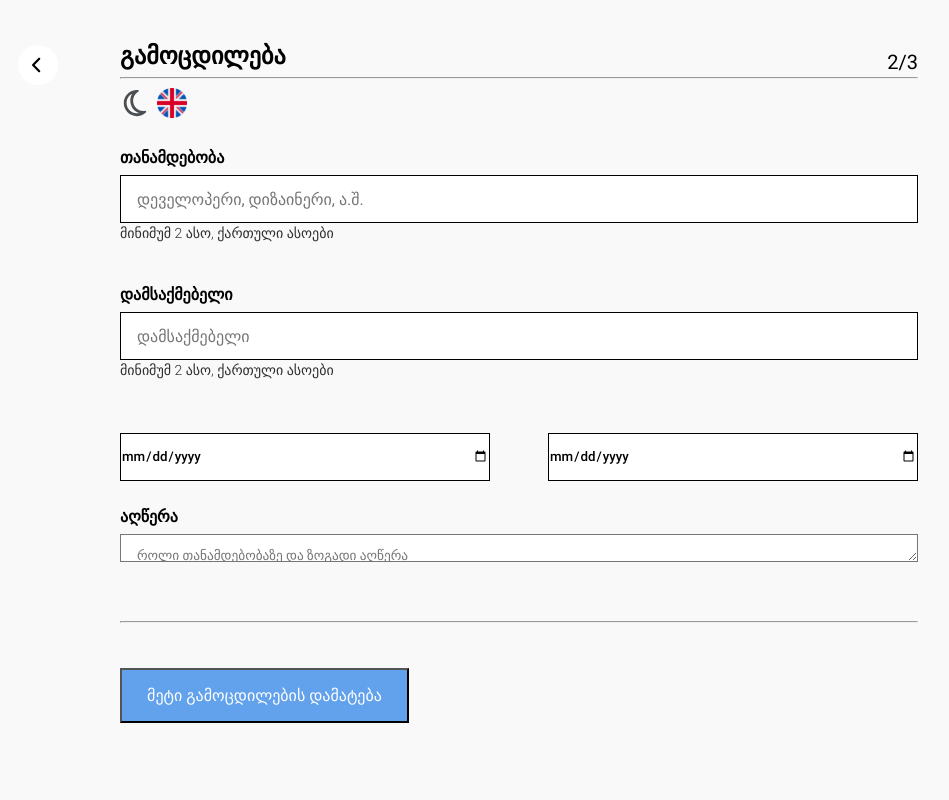
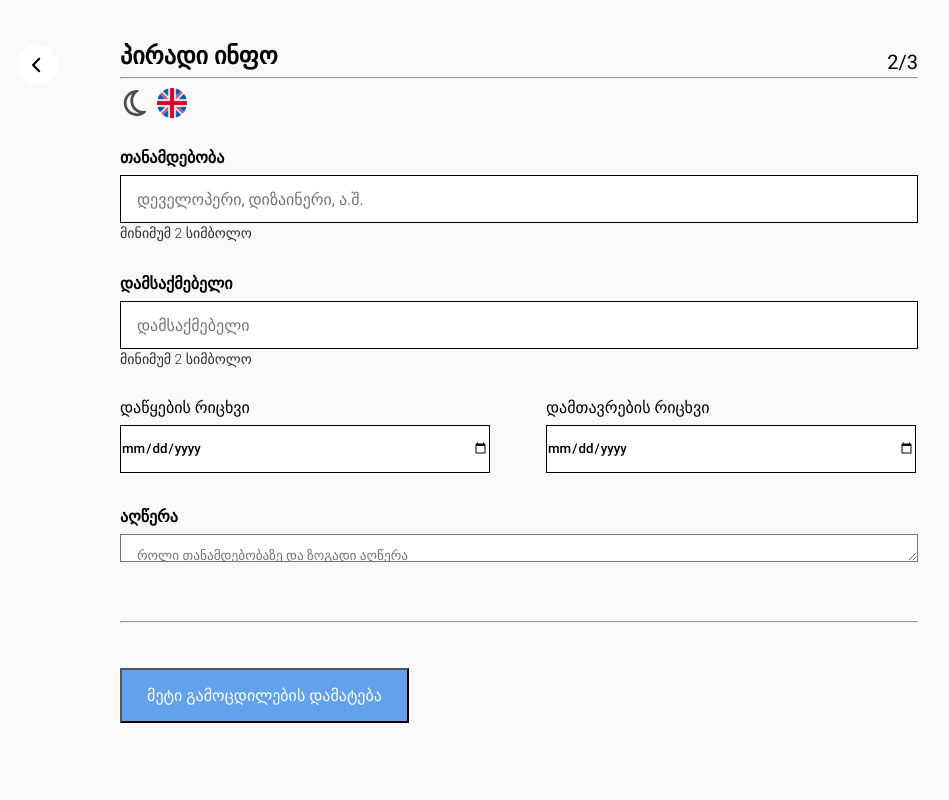
Before and after one commit to sabaPhruidze/CVRESUME, a React (Create React App) app: page / in a window 1280 px wide. Shown: the top 800 px of the page, without its empty margins (30-979 px from the left). Built offline with nearby package versions, Linux system fonts and the light colour scheme.

Commit message:
I currently updated the dateContainer class also and start the textArea part

```diff
--- a/src/Components/DataMap/Replay.tsx
+++ b/src/Components/DataMap/Replay.tsx
@@ -201,6 +201,7 @@ export function HeadlineDivCustom() {
         </p>
         <p style={{ fontSize: "20px" }}>{numberChanger(cPage)}</p>
       </div>
+      <hr style={{ marginBottom: "69px" }} />
     </>
   );
 }
@@ -657,3 +658,167 @@ export function PersonButtonReplay() {
     </>
   );
 }
+
+// Experience
+export function ExperiencePositionEmployerInput() {
+  const useAppContext0 = useContext(context);
+  const {
+    cBGColor,
+    cLanguage,
+    cVisible,
+    cPosition,
+    sPosition,
+    cCorrect5,
+    cCorrect6,
+    cEmployer,
+    sEmployer,
+  } = useAppContext0;
+  const experienceData = [
+    {
+      fullDivName: infoUpdateStyles.position,
+      content: languageChanger(cLanguage, "თანამდებობა", "Position"),
+      htmlForId: "position",
+      set: sPosition,
+      value: cPosition,
+      inputPlaceHolder: languageChanger(
+        cLanguage,
+        "დეველოპერი, დიზაინერი, ა.შ.",
+        "Developer, designer, etc."
+      ),
+      borderCorrect: cCorrect5,
+    },
+    {
+      fullDivName: infoUpdateStyles.employer,
+      content: !cLanguage ? "დამსაქმებელი" : "Employer",
+      htmlForId: "employer",
+      set: sEmployer,
+      value: cEmployer,
+      inputPlaceHolder: !cLanguage ? "დამსაქმებელი" : "Employer",
+      borderCorrect: cCorrect6,
+    },
+  ];
+  // const experienceData1 = [
+  //   {
+  //     fullDivName: infoUpdateStyles.position,
+  //     content: !cLanguage ? "თანამდებობა" : "Position",
+  //     htmlForId: "position",
+  //     set: sPosition1,
+  //     value: cPosition1,
+  //     inputPlaceHolder: !cLanguage
+  //       ? "დეველოპერი, დიზაინერი, ა.შ."
+  //       : "Developer, designer, etc.",
+  //     borderCorrect: cCorrect,
+  //   },
+  //   {
+  //     fullDivName: infoUpdateStyles.employer,
+  //     content: !cLanguage ? "დამსაქმებელი" : "Employer",
+  //     htmlForId: "employer",
+  //     set: sEmployer1,
+  //     value: cEmployer1,
+  //     inputPlaceHolder: !cLanguage ? "დამსაქმებელი" : "Employer",
+  //     borderCorrect: cCorrect,
+  //   },
+  // ];
+  return (
+    <>
+      {experienceData.map((data: any, idx: any) => {
+        return (
+          <div className={data.fullDivName} key={idx}>
+            <label
+              htmlFor={data.htmlForId}
+              className={CommonStyles.labelStandard}
+            >
+              {data.content}
+            </label>
+            <input
+              type="text"
+              placeholder={data.inputPlaceHolder}
+              id={data.htmlForId}
+              className={CommonStyles.inputStandard}
+              style={{
+                border: !cVisible
+                  ? cBGColor
+                    ? "1px solid white"
+                    : "1px solid black"
+                  : data.borderCorrect
+                  ? "1px solid #98E37E"
+                  : "1px solid #EF5050",
+                backgroundColor: cBGColor ? "black" : "white",
+                color: cBGColor ? "white" : "black",
+              }}
+              value={data.value}
+              onChange={(event) => data.set(event.target.value)}
+            />
+            <span className={CommonStyles.spanStandard}>
+              {languageChanger(
+                cLanguage,
+                "მინიმუმ 2 სიმბოლო",
+                "At least 2 symbols"
+              )}
+            </span>
+          </div>
+        );
+      })}
+    </>
+  );
+}
+export function InputReplayExperienceRow() {
+  const useAppContext0 = useContext(context);
+  const { cLanguage, sStartDate, cStartDate, cEndDate, sEndDate } =
+    useAppContext0;
+  const dataMap = [
+    {
+      labelHtmlFor: "startDate",
+      labelContent: languageChanger(
+        cLanguage,
+        "დაწყების რიცხვი",
+        "Start number"
+      ),
+      onChange: (e: any) => sStartDate(e.target.value),
+      value: cStartDate,
+      key: 0,
+    },
+    {
+      labelHtmlFor: "EndDate",
+      labelContent: languageChanger(
+        cLanguage,
+        "დამთავრების რიცხვი",
+        "End date"
+      ),
+      onChange: (e: any) => sEndDate(e.target.value),
+      value: cEndDate,
+      key: 1,
+    },
+  ];
+  return (
+    <div className={infoUpdateStyles.dateContainer}>
+      <>
+        {dataMap.map((data: any) => {
+          return (
+            <div
+              key={data.key}
+              style={{
+                marginRight: data.key === 0 ? "28px" : "",
+                marginLeft: data.key === 1 ? "28px" : "",
+              }}
+            >
+              <label
+                htmlFor={data.labelHtmlFor}
+                style={{ marginBottom: "8px" }}
+              >
+                {data.labelContent}
+              </label>
+              <input
+                type="date"
+                className={infoUpdateStyles.calendarInput}
+                onChange={data.onChange}
+                value={data.value}
+                id={data.labelHtmlFor}
+              />
+            </div>
+          );
+        })}
+      </>
+    </div>
+  );
+}
--- a/src/Components/InfoUpdateComponents/Experience.tsx
+++ b/src/Components/InfoUpdateComponents/Experience.tsx
@@ -5,7 +5,12 @@ import { infoUpdateContext } from "../InfoUpdate";
 import CommonInput from "./CommonInput";
 import CorrectWrongComponent from "./CorrectWrongComponent";
 
-import { ImgReplayCustom } from "../DataMap/Replay";
+import {
+  HeadlineDivCustom,
+  ImgReplayCustom,
+  ExperiencePositionEmployerInput,
+  InputReplayExperienceRow,
+} from "../DataMap/Replay";
 
 import georgiaFlag from "../../Assets/Img/common/georgia.png";
 import unitedKingdomFlag from "../../Assets/Img/common/unitedKingdom.png";
@@ -152,50 +157,29 @@ export default function Personal() {
   const textAreaRef2 = useRef<any>("");
   const textAreaRef3 = useRef<any>("");
   const addMoreExperienceRef = useRef<any>("");
-  const experienceData = [
-    {
-      fullDivName: infoUpdateStyles.position,
-      content: !cLanguage ? "თანამდებობა" : "Position",
-      htmlForId: "position",
-      set: sPosition,
-      value: cPosition,
-      inputPlaceHolder: !cLanguage
-        ? "დეველოპერი, დიზაინერი, ა.შ."
-        : "Developer, designer, etc.",
-      borderCorrect: cCorrect,
-    },
-    {
-      fullDivName: infoUpdateStyles.employer,
-      content: !cLanguage ? "დამსაქმებელი" : "Employer",
-      htmlForId: "employer",
-      set: sEmployer,
-      value: cEmployer,
-      inputPlaceHolder: !cLanguage ? "დამსაქმებელი" : "Employer",
-      borderCorrect: cCorrect,
-    },
-  ];
-  const experienceData1 = [
-    {
-      fullDivName: infoUpdateStyles.position,
-      content: !cLanguage ? "თანამდებობა" : "Position",
-      htmlForId: "position",
-      set: sPosition1,
-      value: cPosition1,
-      inputPlaceHolder: !cLanguage
-        ? "დეველოპერი, დიზაინერი, ა.შ."
-        : "Developer, designer, etc.",
-      borderCorrect: cCorrect,
-    },
-    {
-      fullDivName: infoUpdateStyles.employer,
-      content: !cLanguage ? "დამსაქმებელი" : "Employer",
-      htmlForId: "employer",
-      set: sEmployer1,
-      value: cEmployer1,
-      inputPlaceHolder: !cLanguage ? "დამსაქმებელი" : "Employer",
-      borderCorrect: cCorrect,
-    },
-  ];
+  // const experienceData = [
+  //   {
+  //     fullDivName: infoUpdateStyles.position,
+  //     content: !cLanguage ? "თანამდებობა" : "Position",
+  //     htmlForId: "position",
+  //     set: sPosition,
+  //     value: cPosition,
+  //     inputPlaceHolder: !cLanguage
+  //       ? "დეველოპერი, დიზაინერი, ა.შ."
+  //       : "Developer, designer, etc.",
+  //     borderCorrect: cCorrect,
+  //   },
+  //   {
+  //     fullDivName: infoUpdateStyles.employer,
+  //     content: !cLanguage ? "დამსაქმებელი" : "Employer",
+  //     htmlForId: "employer",
+  //     set: sEmployer,
+  //     value: cEmployer,
+  //     inputPlaceHolder: !cLanguage ? "დამსაქმებელი" : "Employer",
+  //     borderCorrect: cCorrect,
+  //   },
+  // ];
+
   useEffect(() => {
     sVisible(false);
   }, []);
@@ -236,81 +220,11 @@ export default function Personal() {
       </MyExperienceContext.Provider>
       <ImgReplayCustom />
       <div className={CommonStyles.skeleton}>
-        <div className={CommonStyles.headline}>
-          <p
-            style={{
-              fontSize: "24px",
-              marginBottom: "12px",
-              fontWeight: "700",
-            }}
-          >
-            {languageChanger("გამოცდილება", "Experience")}
-          </p>
-          <p
-            style={{
-              fontSize: "20px",
-            }}
-          >
-            2/3
-          </p>
+        <HeadlineDivCustom />
+        <div className={infoUpdateStyles.positionEmployerInput}>
+          <ExperiencePositionEmployerInput />
         </div>
-        <hr style={{ marginBottom: "69px" }} />
-        <div className={infoUpdateStyles.positionEmployerInput}>
-          {experienceData.map((data: any, idx: any) => {
-            return (
-              <div className={data.fullDivName} key={idx}>
-                <label
-                  htmlFor={data.htmlForId}
-                  className={CommonStyles.labelStandard}
-                >
-                  {data.content}
-                </label>
-                <input
-                  type="text"
-                  placeholder={data.inputPlaceHolder}
-                  id={data.htmlForId}
-                  className={CommonStyles.inputStandard}
-                  style={{
-                    border: !cVisible
-                      ? cBGColor
-                        ? "1px solid white"
-                        : "1px solid black"
-                      : data.borderCorrect
-                      ? "1px solid #98E37E"
-                      : "1px solid #EF5050",
-                    backgroundColor: cBGColor ? "black" : "white",
-                    color: cBGColor ? "white" : "black",
-                  }}
-                  value={data.value}
-                  onChange={(event) => data.set(event.target.value)}
-                />
-                <span className={CommonStyles.spanStandard}>
-                  {!cLanguage
-                    ? "მინიმუმ 2 ასო, ქართული ასოები"
-                    : "At least 2 letters, Georgian letters"}
-                </span>
-              </div>
-            );
-          })}
-        </div>
-        <div className={infoUpdateStyles.dateContainer}>
-          <input
-            type="date"
-            className={infoUpdateStyles.calendarInput}
-            onChange={(e) => {
-              sStartDate(e.target.value);
-            }}
-            value={cStartDate}
-          />
-          <input
-            type="date"
-            className={infoUpdateStyles.calendarInput}
-            onChange={(e) => {
-              sEndDate(e.target.value);
-            }}
-            value={cEndDate}
-          />
-        </div>
+        <InputReplayExperienceRow />
         <div className={infoUpdateStyles.description}>
           <label htmlFor="Description" className={CommonStyles.labelStandard}>
             {languageChanger("აღწერა", "Description")}
@@ -342,7 +256,7 @@ export default function Personal() {
           {cMoreExperience === 1 ? (
             <>
               <hr style={{ marginBottom: "69px" }} />
-              <div className={infoUpdateStyles.positionEmployerInput}>
+              {/* <div className={infoUpdateStyles.positionEmployerInput}>
                 {experienceData1.map((data: any, idx: any) => {
                   return (
                     <div className={data.fullDivName} key={idx}>
@@ -379,7 +293,7 @@ export default function Personal() {
                     </div>
                   );
                 })}
-              </div>
+              </div> */}
               <div className={infoUpdateStyles.dateContainer}>
                 <input
                   type="date"
--- a/src/Components/InfoUpdateComponents/Personal.tsx
+++ b/src/Components/InfoUpdateComponents/Personal.tsx
@@ -78,7 +78,6 @@ export default function Personal() {
       <ImgReplayCustom />
       <div className={CommonStyles.skeleton}>
         <HeadlineDivCustom />
-        <hr style={{ marginBottom: "69px" }} />
         <div className={infoUpdateStyles.nameUSername}>
           <InputReplayCustomRow />
         </div>
--- a/src/Components/Styles/infoUpdate.module.css
+++ b/src/Components/Styles/infoUpdate.module.css
@@ -12,14 +12,13 @@
     font-family: RobotoBold;
 }
 .dateContainer {
-    width:100%;
-    height:122px;
-    display: flex;
-    flex-direction: row;
-    justify-content: space-between;
-    margin-bottom: 54px;
+    width: 100%;
+    height: 76px;
+    display: flex; /* Added */
+    margin-top:30px;
+    margin-bottom: 62px;
     font-family: RobotoBold;
-}
+  }
 .namePart, .lastNamePart {
     width:419px;
     height:122px;
@@ -31,6 +30,7 @@
     border: 1px solid black;
     font-family: RobotoBold;
     cursor: pointer;
+    margin-top: 8px;
 }
 .namePart {
     padding-right:23px;
@@ -77,7 +77,7 @@
     font-family: RobotoBold;
 }
 
-.upload input:active {
+.upload input:active,.calendarInput:active, .calendarInput:focus {
     outline: 0;
 }
 .upload input:focus {
@@ -139,10 +139,10 @@
 
 .positionEmployerInput {
     width:100%;
-    height:231px;
+    height:220px;
     display: flex;
     flex-direction: column;
     justify-content: space-between;
-    margin-bottom: 54px;
+
     font-family: RobotoBold;
 }
```
